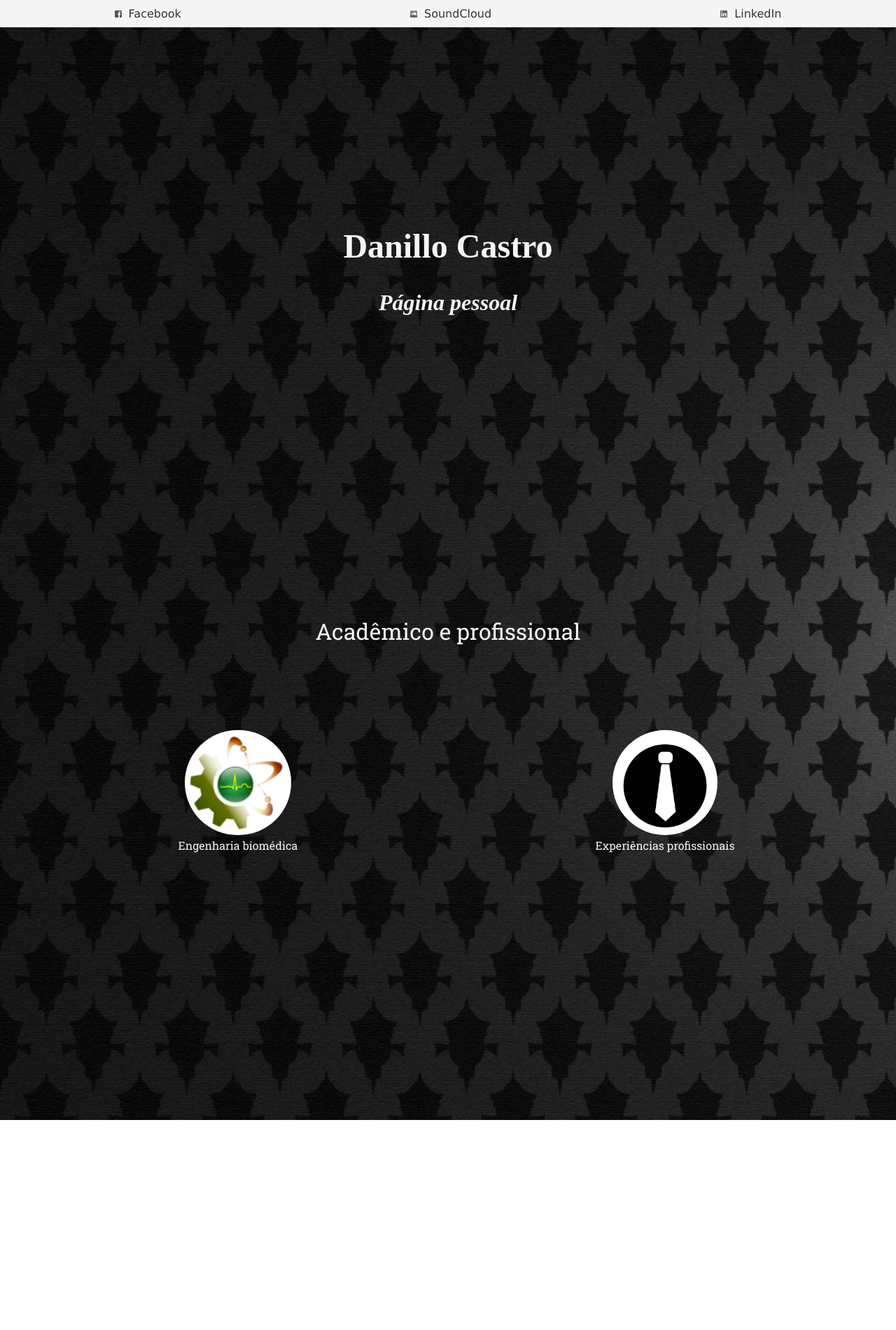
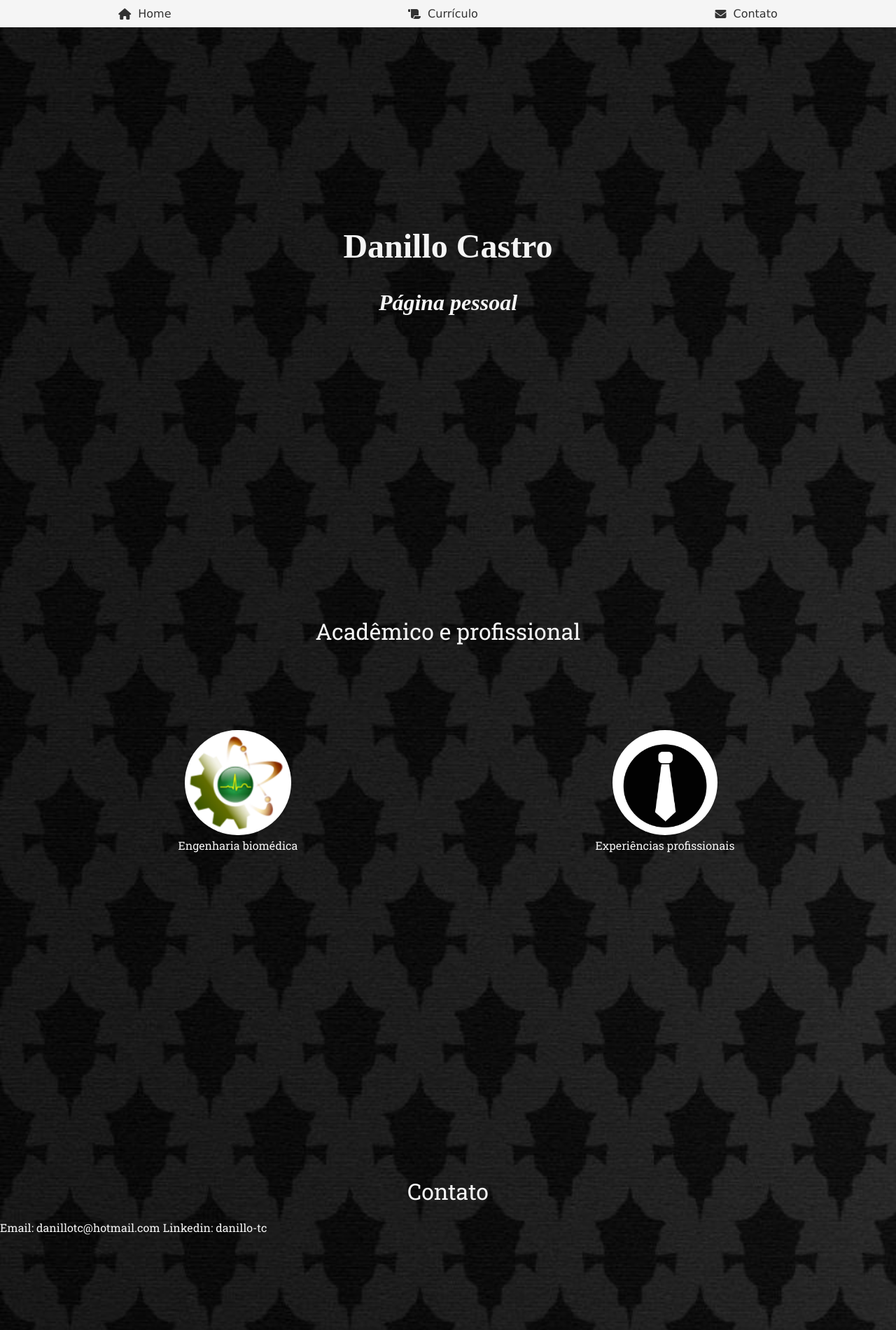
Before and after one commit to danillotc/primeirosite, a plain HTML site: page index.html in a window 1280 px wide. Shown: the top 1900 px of the page at 70% size. Before the commit the page ends 1600 px from the top, so only its background shows below. Drawn offline with Linux system fonts and the light colour scheme; a web font is replaced by a local one.

Commit message:
Add files via upload

```diff
--- a/CSS/estilos.css
+++ b/CSS/estilos.css
@@ -68,18 +68,16 @@ header{
   align-items: center;
   text-decoration: none;
   color: rgb(50,50,50);
+  transition: color 500ms, text-shadow 300ms;
 }
 
-@media (min-width: 900px) {
-  .menu a{
-    filter: grayscale()
-  }
+.menu i {
+  padding-right: 10px;
 }
 
 .menu a:hover{
-  text-decoration: underline;
-  color: rgb(92, 172, 172);
-  filter: unset;
+  color:whitesmoke;
+  text-shadow: 0px 0px 6px black;
 }
 
 .thumbnail{
@@ -94,19 +92,30 @@ header{
     text-align: center;
     color: whitesmoke;
     font-family: 'Lustria', serif;
-
 }
 
 .titulo{
   padding: 5px;
   box-sizing: content-box;
   font-size: 3em;
+  animation: fadein ease-out 3s;
 }
+
 
 .subtitulo{
   font-style: italic;
   font-size: 2em;
   padding: 30px;
+  animation: fadein ease-in 3s;
+}
+
+@keyframes fadein {
+  from {
+    opacity: 0;
+  }
+  to {
+    opacity: 1;
+  }
 }
 
 /*  SECTION 1  */
@@ -117,7 +126,7 @@ section {
   font-family: 'Roboto Slab', serif;
 }
 
-.acad_prof{
+.titulo_section {
   font-size: 2em;
   padding: 20px;
   padding-top: 80px;
@@ -151,6 +160,15 @@ section {
   }
 }
 
+.grid figure {
+  transition: transform 200ms;
+}
+
+.grid figure:hover {
+  filter: drop-shadow(0 0 10px whitesmoke);
+  transform: scale(1.05);
+}
+
 .grid img {
   height: 75px;
   border-radius: 100px;
@@ -169,7 +187,3 @@ section {
     border-radius: 100px;
   }
 }
-
-.grid figure:hover {
-  filter: drop-shadow(0 0 20px whitesmoke)
-}
--- a/index.html
+++ b/index.html
@@ -7,27 +7,30 @@
     <link rel="stylesheet" href="CSS/estilos.css">
     <!-- Fontes -->
     <link href="https://fonts.googleapis.com/css2?family=Lustria&family=Roboto+Slab&display=swap" rel="stylesheet">
-
+    <script src="https://kit.fontawesome.com/e00a70e606.js" crossorigin="anonymous"></script>
 </head>
 <body>
-    <header>
+    <header id="home">
         <nav class="menu">
           <ul>
             <li>
-              <a href="https://www.facebook.com/DanilloTC">
-                <img class="thumbnail" src="./img/facebook.png" alt="FBlogo">Facebook
+              <a href="#home">
+                <i class="fas fa-home"></i>
+                Home
               </a>
             </li>
 
             <li>
-              <a href="https://soundcloud.com/danillo-tc">
-                <img class="thumbnail" src="./img/soundcloud.png" alt="SClogo">SoundCloud
+              <a href="#curriculo">
+                <i class="fas fa-scroll"></i>
+                Currículo
               </a>
             </li>
 
             <li>
-              <a href="https://www.linkedin.com/in/danillotc/">
-                <img class="thumbnail" src="./img/linkedin.png" alt="LIlogo">LinkedIn
+              <a href="#contato">
+                <i class="fas fa-envelope"></i>
+                Contato
               </a>
             </li>
           </ul>
@@ -37,8 +40,9 @@
           <h2 class="subtitulo">Página pessoal</h2>
         </div>
       </header>
-      <section>
-        <div class="acad_prof">
+
+      <section id="curriculo">
+        <div class="titulo_section">
           Acadêmico e profissional
         </div>
         <div class="grid">
@@ -56,5 +60,15 @@
           </figure>
         </div>
       </section>
+
+      <section id="contato">
+        <div class="titulo_section">
+          Contato
+        </div>
+        <div>
+          Email: danillotc@hotmail.com
+          Linkedin: danillo-tc
+        </div>
+      </section>
 </body>
 </html>
```
